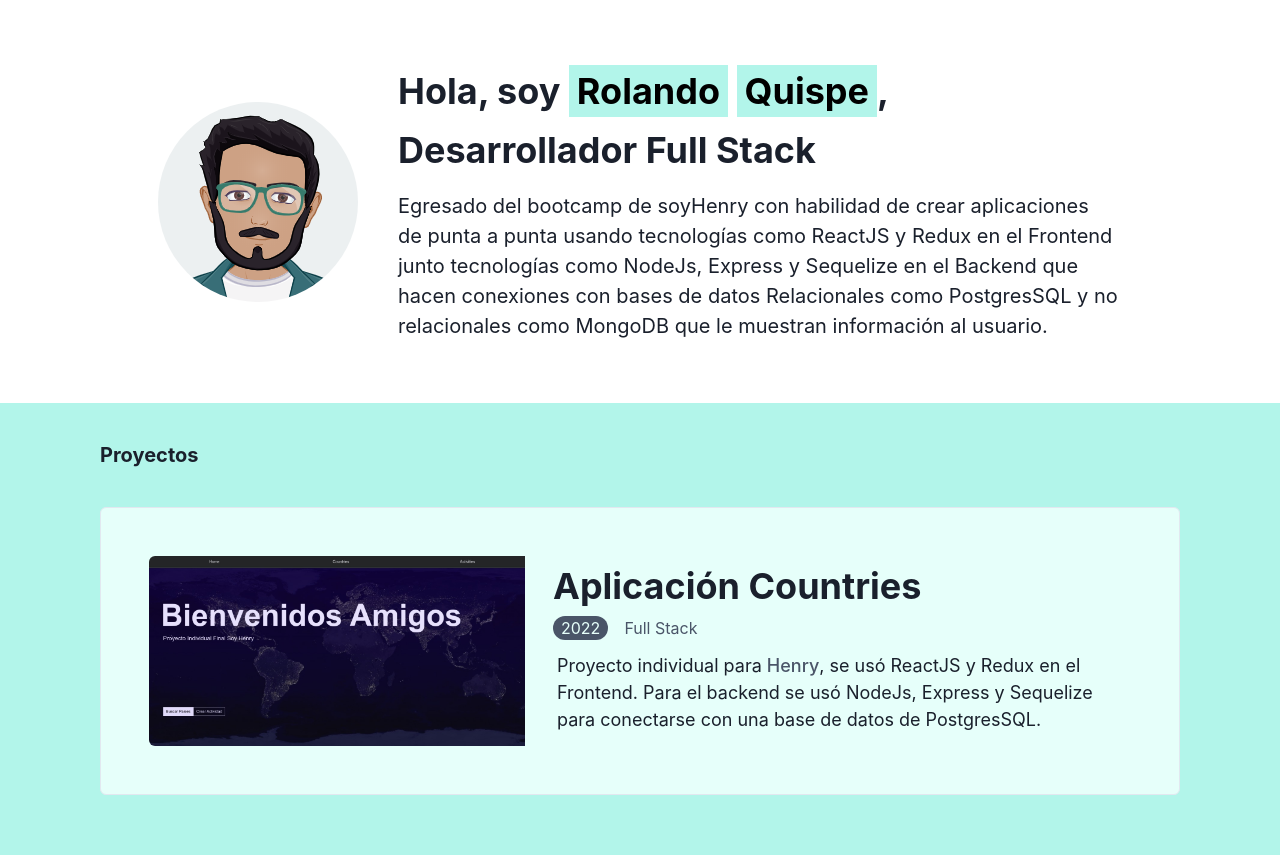
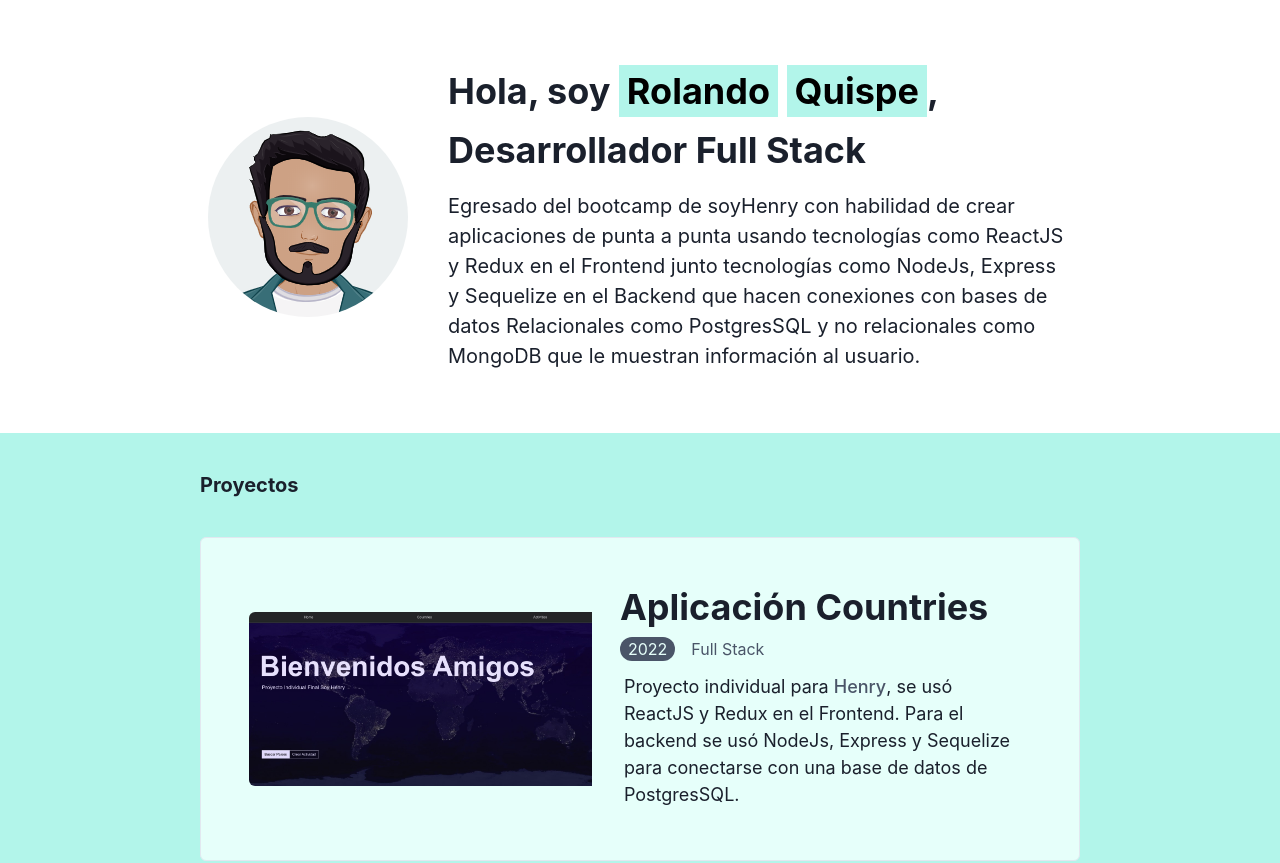
Before and after one commit to oxalc88/personal-page, a React (Vite) app: page / in a window 1280 px wide. Shown: the top 863 px of the page. Built offline with nearby package versions, Linux system fonts and the light colour scheme.

Commit message:
corregidos los breakpoints para fullsize

```diff
--- a/src/components/Hero.jsx
+++ b/src/components/Hero.jsx
@@ -7,7 +7,7 @@ const Hero = () => {
             direction={{ base: "column", lg: "row" }}
             spacing='5'
             my={50}
-            mx={{ base: 50, md: 150 }}
+            mx={{ base: 50, lg: 200, md: 200 }}
             align='center'
         >
             <Circle>
--- a/src/components/Work.jsx
+++ b/src/components/Work.jsx
@@ -7,7 +7,7 @@ const Work = () => {
         <Box bg={'teal.100'} py={5}>
             <Box
                 my={5}
-                mx={100}
+                mx={{ base: 50, lg: 200, md: 200 }}
                 display={'flex'}
                 justifyContent={{
                     base: 'center', lg: 'flex-start'
@@ -19,7 +19,7 @@ const Work = () => {
                 direction={{ base: "column", lg: "row" }}
                 spacing='5'
                 my={10}
-                mx={100}
+                mx={{ base: 50, lg: 200, md: 200 }}
                 p={10}
                 align='center'
                 bg={'teal.50'}
```
